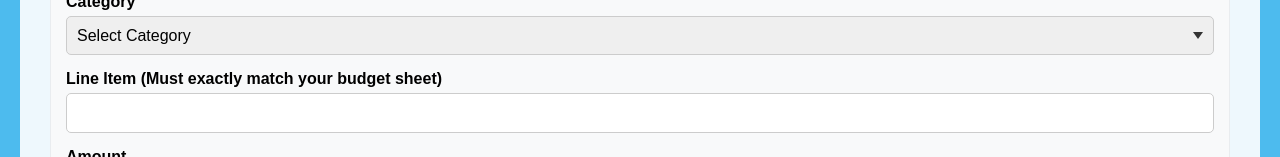
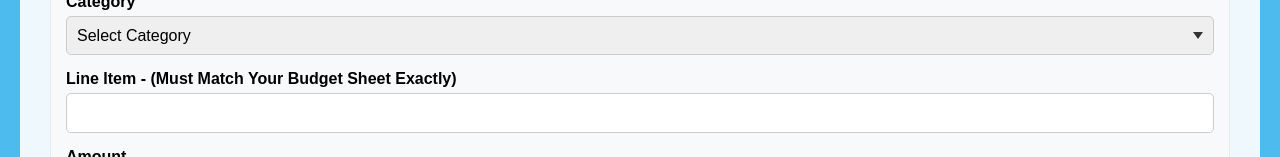
Before and after one commit to Rawted/disbursement, a React (Vite) app: page / in a window 1280 px wide. Shown: the part 795-952 px from the top of the page. Built offline with nearby package versions, Linux system fonts and the light colour scheme.

Commit message:
final build3

```diff
--- a/src/components/MainPage.tsx
+++ b/src/components/MainPage.tsx
@@ -546,7 +546,7 @@ const MainPage: React.FC = () => {
               </select>
             </div>
             <div className="input-group">
-              <label htmlFor={`Item${index}`}>Line Item (Must exactly match your budget sheet)</label>
+              <label htmlFor={`Item${index}`}>Line Item - (Must Match Your Budget Sheet Exactly)</label>
               <input
                 id={`Item${index}`}
                 type="text"
```
